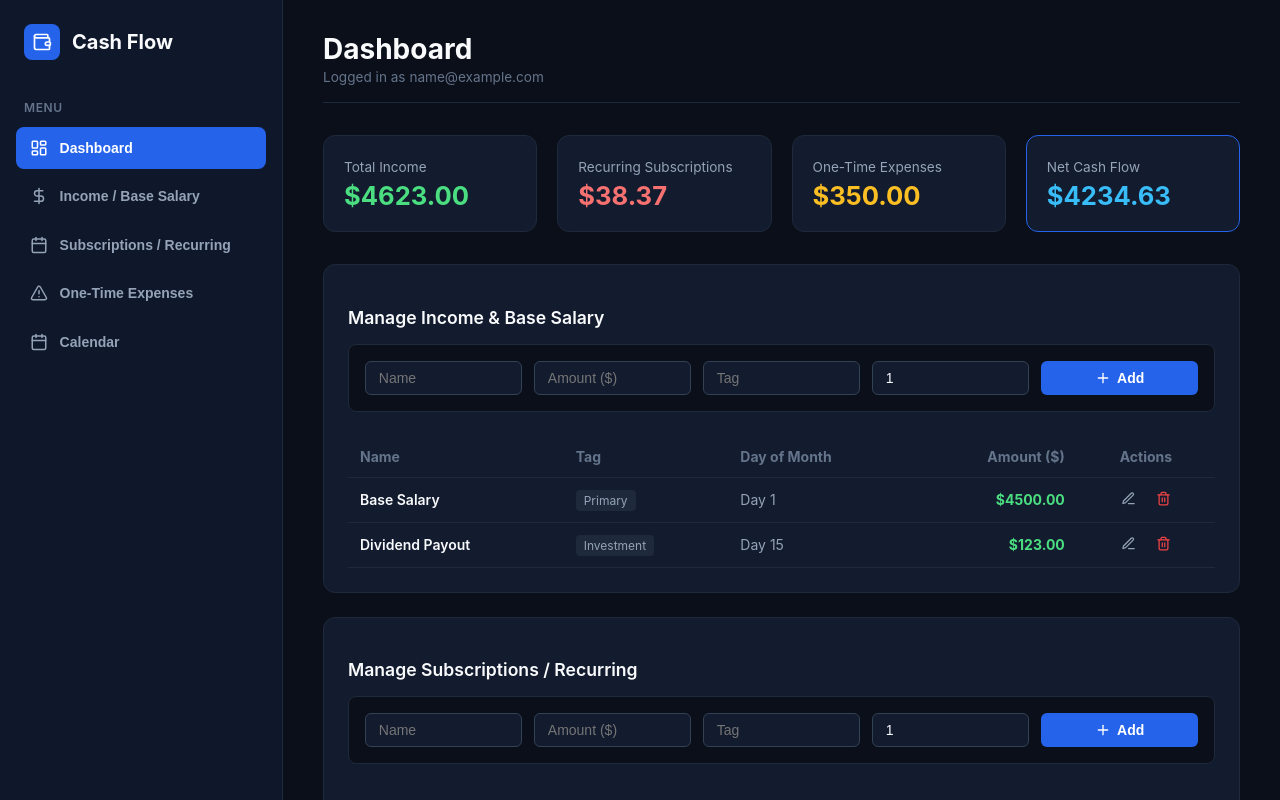
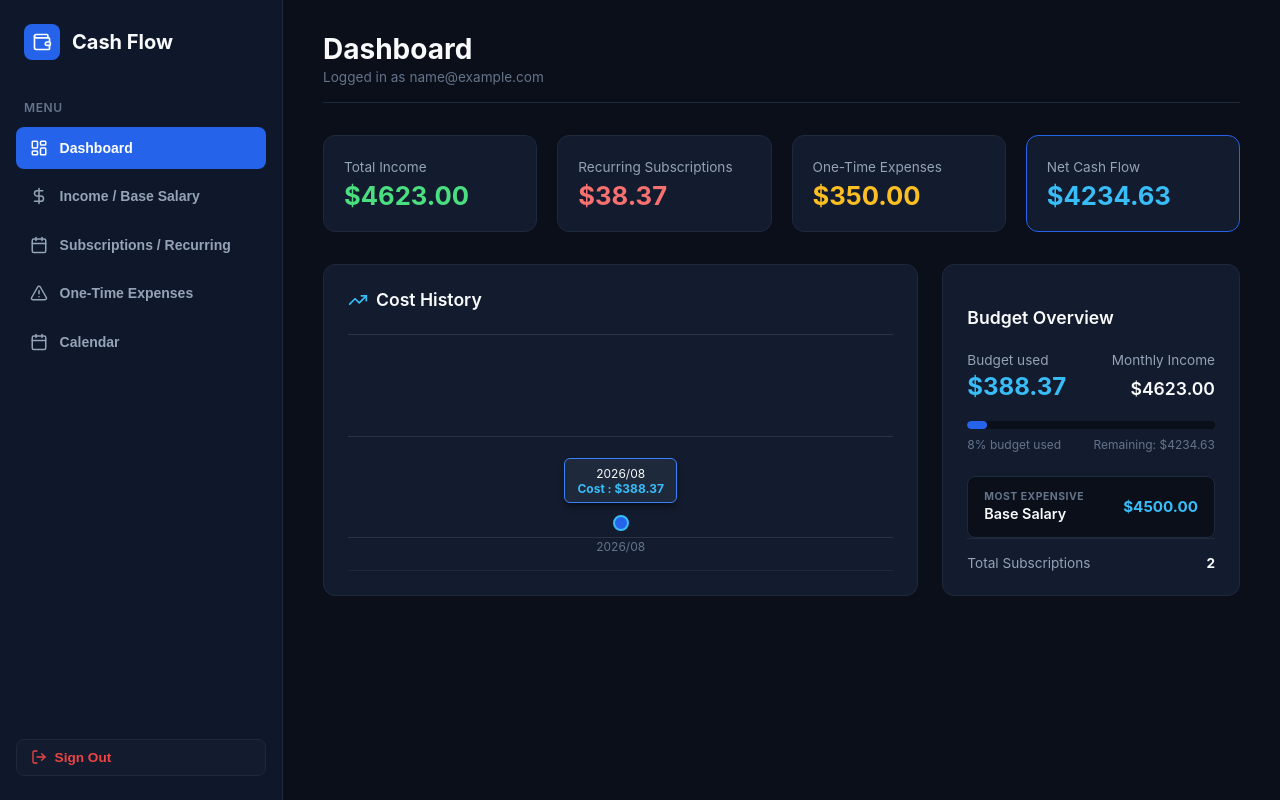
Before and after one commit to jdjones999/cash-flow, a React (Vite) app: page / in a window 1280 px wide. Both pictures are taken after typing "name@example.com", "Sample123" into the empty fields and a click on the button "Sign In". Shown: the top 800 px of the page. Built offline with nearby package versions, Linux system fonts and the light colour scheme.

Commit message:
refactor: remove inline tables from dashboard, add cost history and budget overview layout

```diff
--- a/src/App.tsx
+++ b/src/App.tsx
@@ -1,7 +1,7 @@
 import React, { useState } from 'react';
 import {
   LayoutDashboard, DollarSign, Calendar as CalendarIcon, AlertTriangle,
-  Wallet, Plus, Trash2, Edit3, Check, X, LogIn, LogOut, ChevronLeft, ChevronRight
+  Wallet, Plus, Trash2, Edit3, Check, X, LogIn, LogOut, ChevronLeft, ChevronRight, TrendingUp
 } from 'lucide-react';
 
 interface CashFlowItem {
@@ -11,7 +11,7 @@ interface CashFlowItem {
   category: 'income' | 'subscription' | 'unexpected_expense';
   billingCycle: 'monthly' | 'yearly' | 'one_time';
   tag: string;
-  dueDate?: number; // Day of the month (1-31)
+  dueDate?: number;
 }
 
 export function App() {
@@ -69,7 +69,13 @@ export function App() {
     .filter(i => i.category === 'unexpected_expense')
     .reduce((acc, i) => acc + i.amount, 0);
 
-  const netCashFlow = totalIncome - (totalSubscriptions + totalUnexpected);
+  const totalExpenses = totalSubscriptions + totalUnexpected;
+  const netCashFlow = totalIncome - totalExpenses;
+
+  // Find most expensive item
+  const mostExpensive = items.length > 0
+    ? [...items].sort((a, b) => b.amount - a.amount)[0]
+    : null;
 
   const handleAddItem = (category: CashFlowItem['category'], billingCycle: CashFlowItem['billingCycle']) => {
     if (!name || !amount) return;
@@ -111,7 +117,6 @@ export function App() {
     setItems(items.filter(item => item.id !== id));
   };
 
-  // Login View
   if (!isAuthenticated) {
     return (
       <div style={{ display: 'flex', minHeight: '100vh', backgroundColor: '#0b0f19', justifyContent: 'center', alignItems: 'center', fontFamily: 'Inter, system-ui, sans-serif' }}>
@@ -162,6 +167,93 @@ export function App() {
       </div>
     );
   }
+
+  const renderDashboardOverview = () => {
+    const budgetUsedPercent = totalIncome > 0 ? Math.min(Math.round((totalExpenses / totalIncome) * 100), 100) : 0;
+
+    return (
+      <div style={{ display: 'flex', flexDirection: 'column', gap: '1.5rem' }}>
+
+        {/* Cost History Chart & Budget Overview Row */}
+        <div style={{ display: 'grid', gridTemplateColumns: '2fr 1fr', gap: '1.5rem' }}>
+
+          {/* Cost History Visualizer */}
+          <div style={{ backgroundColor: '#131b2e', borderRadius: '12px', border: '1px solid #1e293b', padding: '1.5rem', display: 'flex', flexDirection: 'column', justifyContent: 'space-between' }}>
+            <div style={{ display: 'flex', alignItems: 'center', gap: '0.5rem', marginBottom: '1.5rem' }}>
+              <TrendingUp style={{ color: '#38bdf8', width: '20px', height: '20px' }} />
+              <h3 style={{ fontSize: '1.1rem', fontWeight: '600', color: '#f8fafc', margin: 0 }}>Cost History</h3>
+            </div>
+
+            {/* Simulated Chart Container */}
+            <div style={{ height: '220px', display: 'flex', alignItems: 'flex-end', justifyContent: 'space-between', padding: '0 1rem 1rem 1rem', borderBottom: '1px solid #1e293b', position: 'relative' }}>
+
+              {/* Y-Axis Gridlines */}
+              <div style={{ position: 'absolute', top: 0, left: 0, right: 0, bottom: '2rem', display: 'flex', flexDirection: 'column', justifyContent: 'space-between', opacity: 0.1, pointerEvents: 'none' }}>
+                <div style={{ borderTop: '1px solid #fff' }}></div>
+                <div style={{ borderTop: '1px solid #fff' }}></div>
+                <div style={{ borderTop: '1px solid #fff' }}></div>
+              </div>
+
+              {/* Data Point Marker */}
+              <div style={{ width: '100%', display: 'flex', flexDirection: 'column', alignItems: 'center', zIndex: 1 }}>
+                <div style={{ backgroundColor: '#1e293b', border: '1px solid #3b82f6', color: '#f8fafc', padding: '0.4rem 0.75rem', borderRadius: '6px', fontSize: '0.75rem', marginBottom: '0.75rem', textAlign: 'center', boxShadow: '0 4px 6px -1px rgba(0, 0, 0, 0.5)' }}>
+                  <div>2026/08</div>
+                  <div style={{ color: '#38bdf8', fontWeight: '700' }}>Cost : ${totalExpenses.toFixed(2)}</div>
+                </div>
+                <div style={{ width: '12px', height: '12px', borderRadius: '50%', backgroundColor: '#2563eb', border: '2px solid #38bdf8' }}></div>
+                <span style={{ fontSize: '0.75rem', color: '#64748b', marginTop: '0.5rem' }}>2026/08</span>
+              </div>
+            </div>
+          </div>
+
+          {/* Budget Overview Card */}
+          <div style={{ backgroundColor: '#131b2e', borderRadius: '12px', border: '1px solid #1e293b', padding: '1.5rem', display: 'flex', flexDirection: 'column', justifyContent: 'space-between' }}>
+            <div>
+              <h3 style={{ fontSize: '1.1rem', fontWeight: '600', color: '#f8fafc', marginBottom: '1.5rem' }}>Budget Overview</h3>
+
+              <div style={{ marginBottom: '1.25rem' }}>
+                <div style={{ display: 'flex', justifyContent: 'space-between', alignItems: 'baseline' }}>
+                  <span style={{ fontSize: '0.85rem', color: '#94a3b8' }}>Budget used</span>
+                  <span style={{ fontSize: '0.85rem', color: '#94a3b8' }}>Monthly Income</span>
+                </div>
+                <div style={{ display: 'flex', justifyContent: 'space-between', alignItems: 'baseline', marginTop: '0.25rem' }}>
+                  <span style={{ fontSize: '1.5rem', fontWeight: '700', color: '#38bdf8' }}>${totalExpenses.toFixed(2)}</span>
+                  <span style={{ fontSize: '1.1rem', fontWeight: '600', color: '#f8fafc' }}>${totalIncome.toFixed(2)}</span>
+                </div>
+              </div>
+
+              {/* Progress Bar */}
+              <div style={{ width: '100%', backgroundColor: '#0b0f19', borderRadius: '999px', height: '8px', overflow: 'hidden', marginBottom: '0.5rem' }}>
+                <div style={{ width: `${budgetUsedPercent}%`, backgroundColor: '#2563eb', height: '100%', borderRadius: '999px' }}></div>
+              </div>
+
+              <div style={{ display: 'flex', justifyContent: 'space-between', fontSize: '0.75rem', color: '#64748b', marginBottom: '1.5rem' }}>
+                <span>{budgetUsedPercent}% budget used</span>
+                <span>Remaining: ${(totalIncome - totalExpenses).toFixed(2)}</span>
+              </div>
+
+              {/* Most Expensive Item Highlight */}
+              {mostExpensive && (
+                <div style={{ backgroundColor: '#0b0f19', border: '1px solid #1e293b', padding: '0.85rem 1rem', borderRadius: '8px', display: 'flex', justifyContent: 'space-between', alignItems: 'center' }}>
+                  <div>
+                    <span style={{ fontSize: '0.65rem', fontWeight: '700', color: '#64748b', letterSpacing: '0.05em', textTransform: 'uppercase', display: 'block' }}>MOST EXPENSIVE</span>
+                    <span style={{ fontSize: '0.9rem', fontWeight: '600', color: '#f8fafc' }}>{mostExpensive.name}</span>
+                  </div>
+                  <span style={{ fontSize: '0.95rem', fontWeight: '700', color: '#38bdf8' }}>${mostExpensive.amount.toFixed(2)}</span>
+                </div>
+              )}
+            </div>
+
+            <div style={{ display: 'flex', justifyContent: 'space-between', alignItems: 'center', paddingTop: '1rem', borderTop: '1px solid #1e293b', fontSize: '0.85rem', color: '#94a3b8' }}>
+              <span>Total Subscriptions</span>
+              <span style={{ fontWeight: '700', color: '#f8fafc' }}>{items.filter(i => i.category === 'subscription').length}</span>
+            </div>
+          </div>
+
+        </div>
+      </div>
+    );
+  };
 
   const renderItemTable = (filteredItems: CashFlowItem[], categoryName: string, categoryType: CashFlowItem['category'], defaultCycle: CashFlowItem['billingCycle']) => (
     <div style={{ backgroundColor: '#131b2e', borderRadius: '12px', border: '1px solid #1e293b', padding: '1.5rem', marginTop: '1.5rem' }}>
@@ -277,12 +369,10 @@ export function App() {
             </div>
           </div>
 
-          {/* Grid Headers */}
           <div style={{ display: 'grid', gridTemplateColumns: 'repeat(7, 1fr)', gap: '0.5rem', textTransform: 'uppercase', fontSize: '0.75rem', color: '#64748b', fontWeight: '600', textAlign: 'center', marginBottom: '0.5rem' }}>
             <span>Sun</span><span>Mon</span><span>Tue</span><span>Wed</span><span>Thu</span><span>Fri</span><span>Sat</span>
           </div>
 
-          {/* Day Grid */}
           <div style={{ display: 'grid', gridTemplateColumns: 'repeat(7, 1fr)', gap: '0.5rem' }}>
             {days.map(day => {
               const dayItems = items.filter(i => i.dueDate === day);
@@ -324,7 +414,6 @@ export function App() {
           </div>
         </div>
 
-        {/* Selected Day Details */}
         <div style={{ backgroundColor: '#131b2e', borderRadius: '12px', border: '1px solid #1e293b', padding: '1.5rem' }}>
           <h3 style={{ fontSize: '1.1rem', fontWeight: '600', color: '#f8fafc', marginBottom: '1rem' }}>
             Scheduled for Day {selectedDay}
@@ -446,9 +535,7 @@ export function App() {
           </div>
         </div>
 
-        {/* Dynamic Section Rendering */}
-        {activeTab === 'dashboard' && (
-          <div>
+        {/* Global Overview Cards (Always Visible) */}
         <div style={{ display: 'grid', gridTemplateColumns: 'repeat(auto-fit, minmax(200px, 1fr))', gap: '1.25rem', marginBottom: '2rem' }}>
           <div style={{ backgroundColor: '#131b2e', padding: '1.25rem', borderRadius: '12px', border: '1px solid #1e293b' }}>
             <span style={{ fontSize: '0.85rem', color: '#94a3b8' }}>Total Income</span>
@@ -468,12 +555,8 @@ export function App() {
           </div>
         </div>
 
-            {renderItemTable(items.filter(i => i.category === 'income'), 'Income & Base Salary', 'income', 'monthly')}
-            {renderItemTable(items.filter(i => i.category === 'subscription'), 'Subscriptions / Recurring', 'subscription', 'monthly')}
-            {renderItemTable(items.filter(i => i.category === 'unexpected_expense'), 'One-Time Expenses', 'unexpected_expense', 'one_time')}
-          </div>
-        )}
-
+        {/* Tab Specific Content */}
+        {activeTab === 'dashboard' && renderDashboardOverview()}
         {activeTab === 'income' && renderItemTable(items.filter(i => i.category === 'income'), 'Income & Base Salary', 'income', 'monthly')}
         {activeTab === 'subscriptions' && renderItemTable(items.filter(i => i.category === 'subscription'), 'Subscriptions / Recurring', 'subscription', 'monthly')}
         {activeTab === 'unexpected' && renderItemTable(items.filter(i => i.category === 'unexpected_expense'), 'One-Time Expenses', 'unexpected_expense', 'one_time')}
```
Lines whose indentation alone changed are shown as unchanged.
